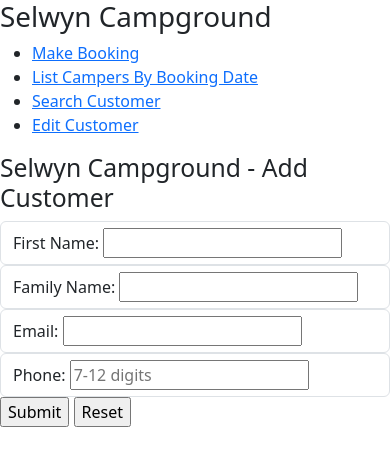
After one commit to yingzhengv5/scg, a Flask app: template templates/add_or_edit_customer.html in a window 390 px wide. The commit adds this page. Shown: the top 466 px of the page. Run offline with Flask 3, Linux system fonts and the light colour scheme; the template is opened without the code that fills it, so the values that code supplies are empty.

Commit message:
Create search customer and edit customer route
1. search_customer and edit_customer route can be connected and can share searchcustomer.html template.
2. searchcustomer.html allow user search customer by name or phone, even partial text matches.
3. matchedcustomer.html for display all the matched customers.
4. add_or_edit_customer.html can be used for both eidt_customer and add_customer(create later) route with if statements.
5. add both routes url to base.html

```diff
--- a/app.py
+++ b/app.py
@@ -74,3 +74,45 @@ def makebooking():
         connection.execute("INSERT INTO bookings(site, customer, booking_date, occupancy) \
                        VALUES(%s, %s, %s, %s);",(siteId, customerId, booking_date, occupancy,))
     return render_template("bookingsuccess.html")
+
+@app.route("/customer/search")
+def search_customer():
+    # Check if a search parameter is provided in url (when user is redirected to here)
+    searchCustomer = request.args.get('search_customer')
+    if searchCustomer:
+        connection = getCursor()
+        # Search for matching customers, including partial text matches
+        connection.execute("SELECT * FROM customers WHERE firstname LIKE %s OR familyname LIKE %s OR phone LIKE %s;",\
+                            (f"%{searchCustomer}%", f"%{searchCustomer}%", f"%{searchCustomer}%"))
+        matchedCustomers = connection.fetchall()
+        return render_template("matchedcustomer.html", matched_customers = matchedCustomers)
+    # Get search data if it doesn't exist
+    else:
+        return render_template("searchcustomer.html")
+
+@app.route("/customer/edit", methods=['GET','POST'])
+def edit_customer():
+    if request.method == 'GET':
+        # For user access from search customer page directly, customerID exist
+        customerID = request.args.get('customer_id')
+        if customerID:
+        # Retrieve customer information from database
+            connection = getCursor()
+            connection.execute("SELECT * FROM customers WHERE customer_id=%s;", (customerID,))
+            customer_details = connection.fetchone()
+            return render_template("add_or_edit_customer.html", customer = customer_details)
+        # If user accessed the edit page directly, redirect to search customer page
+        else:
+            return redirect(url_for('search_customer'))
+
+    elif request.method == 'POST':
+        # Update customer information
+        customerID = request.form.get('customer_id')
+        firstName = request.form.get('firstname')
+        familyName = request.form.get('familyname')
+        phoneNumber = request.form.get('phone')
+        emailAddress = request.form.get('email')
+        connection = getCursor()
+        connection.execute("UPDATE customers SET firstname=%s, familyname=%s, email=%s, phone=%s WHERE customer_id=%s;",\
+                        (firstName, familyName, emailAddress, phoneNumber, customerID))
+        return render_template("updatesuccess.html")
--- /dev/null
+++ b/templates/add_or_edit_customer.html
@@ -0,0 +1,91 @@
+{% extends "base.html" %}
+{% block content %}
+
+<!--Check if the request is for edit customer or add customer-->
+{% if customer %}
+<!--"customer" variable only exist in edit customer route-->
+<h2>Selwyn Campground - Edit Customer</h2>
+
+    <form action="{{ url_for('edit_customer', customer_id = customer[0]) }}" method="POST" class="needs-validation" novalidate>
+        <!--Display selected customer's default value and allow user to change-->
+        <input type="hidden" id="customer_id" name="customer_id" value="{{ customer[0] }}">
+
+        <div class="form-control">
+        <label for="firstname">First Name:</label>
+        <input type="text" id="firstname" name="firstname" pattern="[A-Za-z]*" value="{{ customer[1] }}" required>
+            <div class="invalid-feedback">
+                Please enter letters (a-z,A-Z) only
+            </div>
+        </div>
+
+        <div class="form-control">
+        <label for="familyname">Family Name:</label>
+        <input type="text" id="familyname" name="familyname" pattern="[A-Za-z]*" value="{{ customer[2] }}" required>
+            <div class="invalid-feedback">
+                Please enter letters (a-z,A-Z) only
+            </div>
+        </div>
+
+        <div class="form-control">
+        <label for="email">Email:</label>
+        <input type="email" id="email" name="email" value="{{ customer[3] }}"required>
+            <div class="invalid-feedback">
+                Please enter a valid email address
+            </div>
+        </div>
+
+        <div class="form-control">
+        <label for="phone">Phone:</label>
+        <input type="tel" id="phone" name="phone"  value="{{ customer[4] }}" pattern="[0-9]{7,12}" placeholder="7-12 digits" required>
+            <div class="invalid-feedback">
+                Please enter 7-12 digits only
+            </div>
+        </div>
+
+        <input type="submit" value="Update">
+    </form>
+
+<!--Run code below if "customer" variable doesn't exist-->
+{% else %}
+<h2>Selwyn Campground - Add Customer</h2>
+
+    <form action="/customer/add" method="POST" class="needs-validation" novalidate>
+        <!--Prompt user input with reasonable validation message-->
+        <div class="form-control">
+        <label for="firstname">First Name:</label>
+        <input type="text" id="firstname" name="firstname" pattern="[A-Za-z]*" required>
+            <div class="invalid-feedback">
+                Please enter letters (a-z,A-Z) only
+            </div>
+        </div>
+
+        <div class="form-control">
+        <label for="familytname">Family Name:</label>
+        <input type="text" id="familytname" name="familyname" pattern="[A-Za-z]*" required>
+            <div class="invalid-feedback">
+                Please enter letters (a-z,A-Z) only
+            </div>
+        </div>
+
+        <div class="form-control">
+        <label for="email">Email:</label>
+        <input type="email" id="email" name="email" required>
+            <div class="invalid-feedback">
+                Please enter a valid email address
+            </div>
+        </div>
+
+        <div class="form-control">
+        <label for="phone">Phone:</label>
+        <input type="tel" id="phone" name="phone" pattern="[0-9]{7,12}" placeholder="7-12 digits" required>
+            <div class="invalid-feedback">
+                Please enter 7-12 digits only
+            </div>
+        </div>
+
+        <input type="submit" value="Submit">
+        <input type="reset" value="Reset">
+    </form>
+{% endif %}
+
+{% endblock %}
--- a/templates/base.html
+++ b/templates/base.html
@@ -14,6 +14,8 @@
             <ul>
                 <li><a href="{{ url_for('booking') }}">Make Booking</a></li>
                 <li><a href="{{ url_for('campers')}}">List Campers By Booking Date</a></li>
+                <li><a href="{{ url_for('search_customer')}}">Search Customer</a></li>
+                <li><a href="{{ url_for('edit_customer')}}">Edit Customer</a></li>
             </ul>
           </nav>
           <section class="content">
--- /dev/null
+++ b/templates/updatesuccess.html
@@ -0,0 +1,6 @@
+{% extends "base.html" %}
+{% block content %}
+
+<p>The customer's information has been updated.</p>
+
+{% endblock %}
```
Also changed, not shown: templates/matchedcustomer.html (added, +31 -0 lines), templates/searchcustomer.html (added, +16 -0 lines).
